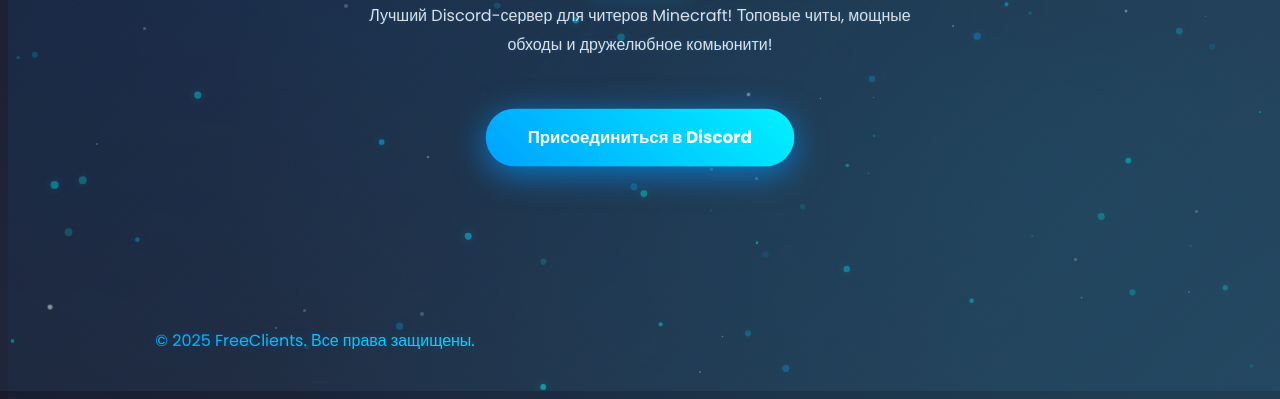
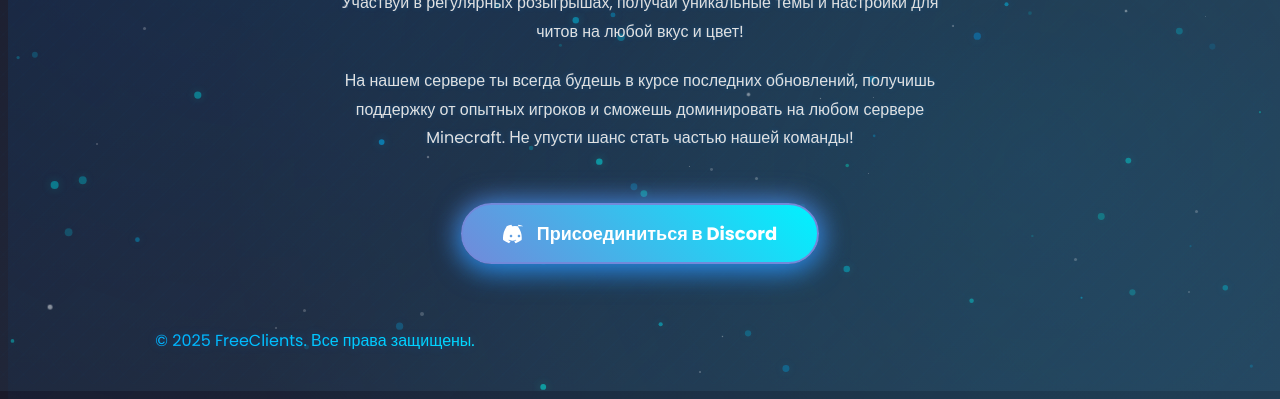
Before and after one commit to LoliPoop221199/freeclients, a plain HTML site: page index.html in a window 1280 px wide. Shown: the part 409-808 px from the top of the page. Drawn offline with Linux system fonts and the light colour scheme.

Commit message:
Update index.html

```diff
--- a/index.html
+++ b/index.html
@@ -128,7 +128,7 @@
     section.active {
       opacity: 1;
       transform: scale(1);
-      z-index: 2; /* Повышен z-index для активной секции */
+      z-index: 2;
     }
 
     h1, h2 {
@@ -409,44 +409,54 @@
       position: relative;
     }
 
-    #home .cta-button {
-      display: inline-block;
+    #home .discord-button {
+      display: inline-flex;
+      align-items: center;
       padding: 15px 40px;
-      background: linear-gradient(45deg, #00a2ff, #00f2ff);
+      background: linear-gradient(45deg, #7289da, #00f2ff);
       color: #ffffff;
       text-decoration: none;
       border-radius: 50px;
       font-weight: 700;
+      font-size: 18px;
       margin-top: 30px;
-      box-shadow: 0 5px 25px rgba(0, 150, 255, 0.5);
+      box-shadow: 0 5px 25px rgba(0, 150, 255, 0.5), 0 0 20px rgba(114, 137, 218, 0.7);
       transition: all 0.3s ease;
-      animation: pulse 2s infinite;
+      animation: glowButton 1.5s ease-in-out infinite alternate;
       position: relative;
       overflow: hidden;
       z-index: 1;
-      border: none;
+      border: 2px solid #7289da;
       cursor: pointer;
     }
 
-    #home .cta-button::before {
+    #home .discord-button::before {
       content: '';
       position: absolute;
       top: 0;
       left: -100%;
       width: 100%;
       height: 100%;
-      background: linear-gradient(90deg, transparent, rgba(255, 255, 255, 0.2), transparent);
+      background: linear-gradient(90deg, transparent, rgba(255, 255, 255, 0.3), transparent);
       transition: 0.5s;
       z-index: -1;
     }
 
-    #home .cta-button:hover::before {
+    #home .discord-button:hover::before {
       left: 100%;
     }
 
-    #home .cta-button:hover {
-      transform: translateY(-5px);
-      box-shadow: 0 10px 30px rgba(0, 150, 255, 0.7);
+    #home .discord-button:hover {
+      transform: translateY(-5px) scale(1.05);
+      box-shadow: 0 10px 30px rgba(0, 150, 255, 0.7), 0 0 30px rgba(114, 137, 218, 0.9);
+      background: linear-gradient(45deg, #00a2ff, #7289da);
+    }
+
+    #home .discord-button svg {
+      margin-right: 10px;
+      fill: #ffffff;
+      width: 24px;
+      height: 24px;
     }
 
     #cheats {
@@ -491,16 +501,15 @@
       to { text-shadow: 0 0 20px rgba(0, 150, 255, 0.9), 0 0 40px rgba(0, 150, 255, 0.6); }
     }
 
+    @keyframes glowButton {
+      from { box-shadow: 0 5px 25px rgba(0, 150, 255, 0.5), 0 0 20px rgba(114, 137, 218, 0.7); }
+      to { box-shadow: 0 7px 30px rgba(0, 150, 255, 0.7), 0 0 30px rgba(114, 137, 218, 0.9); }
+    }
+
     @keyframes floatTile {
       0% { transform: translateY(-10px); }
       50% { transform: translateY(-15px); }
       100% { transform: translateY(-10px); }
-    }
-
-    @keyframes pulse {
-      0% { transform: scale(1); box-shadow: 0 5px 25px rgba(0, 150, 255, 0.5); }
-      50% { transform: scale(1.05); box-shadow: 0 7px 30px rgba(0, 150, 255, 0.7); }
-      100% { transform: scale(1); box-shadow: 0 5px 25px rgba(0, 150, 255, 0.5); }
     }
 
     @keyframes modalAppear {
@@ -523,6 +532,7 @@
       .modal-content { width: 95%; padding: 20px; }
       .modal-video-container { height: 200px; }
       .video-container { height: 120px; }
+      #home .discord-button { font-size: 16px; padding: 12px 30px; }
     }
   </style>
 </head>
@@ -536,8 +546,12 @@
 
   <section id="home" class="active">
     <h1>FreeClients</h1>
-    <p>Лучший Discord-сервер для читеров Minecraft! Топовые читы, мощные обходы и дружелюбное комьюнити!</p>
-    <a href="https://dsc.gg/freeclients" class="cta-button">Присоединиться в Discord</a>
+    <p>Добро пожаловать на лучший Discord-сервер для читеров Minecraft! Присоединяйся к нашему дружелюбному комьюнити, где ты найдешь топовые читы, мощные обходы античитов и эксклюзивные конфиги для любых клиентов. Участвуй в регулярных розыгрышах, получай уникальные темы и настройки для читов на любой вкус и цвет!</p>
+    <p>На нашем сервере ты всегда будешь в курсе последних обновлений, получишь поддержку от опытных игроков и сможешь доминировать на любом сервере Minecraft. Не упусти шанс стать частью нашей команды!</p>
+    <a href="https://dsc.gg/freeclients" class="discord-button">
+      <svg viewBox="0 0 24 24"><path d="M20.317 4.3698a19.7913 19.7913 0 00-4.8851-1.5152.0741.0741 0 00-.0785.0371c-.211.433-.4269.9148-.6508 1.4037a18.3371 18.3371 0 00-5.4636 0c-.2239-.4889-.4388-.9707-.6508-1.4037a.0746.0746 0 00-.0785-.0371 19.7361 19.7361 0 00-4.8851 1.5152.0699.0699 0 00-.0321.0277C.5334 9.0458-.319 13.5799.0992 18.0578a.0824.0824 0 00.0312.0561 19.9744 19.9744 0 005.9933 3.0307.077.077 0 00.0843-.0286c.4618-.6307.8749-1.2952 1.2263-1.9772a.076.076 0 00-.0419-.1057c-.6521-.2474-1.2743-.5489-1.8721-.8923a.0772.0772 0 01-.0076-.1277c.1258-.094.2192-.2012.3128-.2944a13.9973 13.9973 0 003.5339 1.1013 14.0286 14.0286 0 003.5319-1.1013c.0936.0932.187.1996.3128.2944a.0772.0772 0 01-.0076.1277c-.5978.3434-1.22.6449-1.8721.8923a.076.076 0 00-.0419.1057c.3514.682 1.2263 1.9772 1.2263 1.9772a.077.077 0 00.0843.0286 19.9744 19.9744 0 005.9933-3.0307.0824.0824 0 00.0312-.0561c.5007-4.4799-.3532-9.0139-3.8685-13.6881a.0699.0699 0 00-.0321-.0277zM8.02 15.3312c-.716 0-1.3023-.586-1.3023-1.3072 0-.7212.5863-1.3072 1.3023-1.3072.7212 0 1.3072.586 1.3072 1.3072 0 .7212-.586 1.3072-1.3072 1.3072zm7.956 0c-.716 0-1.3023-.586-1.3023-1.3072 0-.7212.5863-1.3072 1.3023-1.3072.7212 0 1.3072.586 1.3072 1.3072 0 .7212-.586 1.3072-1.3072 1.3072z"/></svg>
+      Присоединиться в Discord
+    </a>
   </section>
 
   <section id="cheats">
@@ -643,10 +657,9 @@
     }
 
     function openModal(title, videoUrl, description, features, downloadLink) {
-      // Проверяем, активна ли секция cheats
       const cheatsSection = document.getElementById('cheats');
       if (!cheatsSection.classList.contains('active')) {
-        return; // Не открываем модальное окно, если секция cheats не активна
+        return;
       }
 
       const modal = document.getElementById('cheatModal');
@@ -706,7 +719,7 @@
 
       document.querySelectorAll('a').forEach(link => {
         link.addEventListener('click', (e) => {
-          if (link.classList.contains('download-btn') || link.classList.contains('modal-download')) {
+          if (link.classList.contains('download-btn') || link.classList.contains('modal-download') || link.classList.contains('discord-button')) {
             e.stopPropagation();
           }
         });
```
